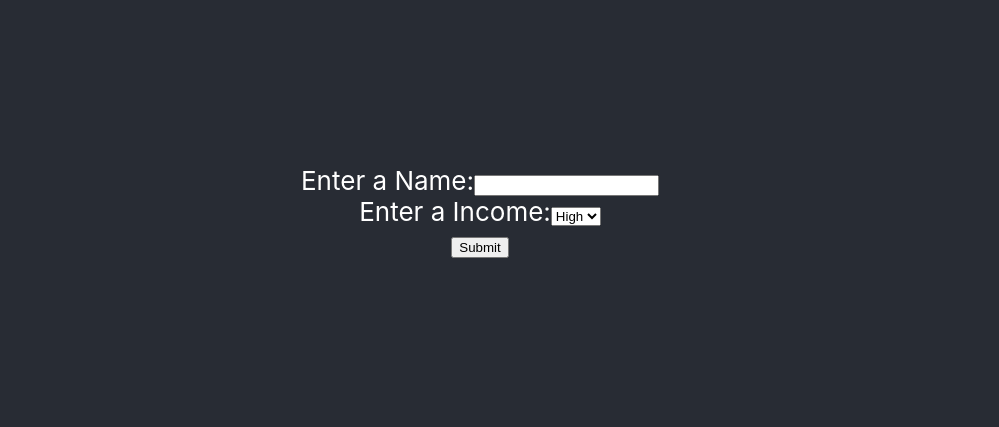
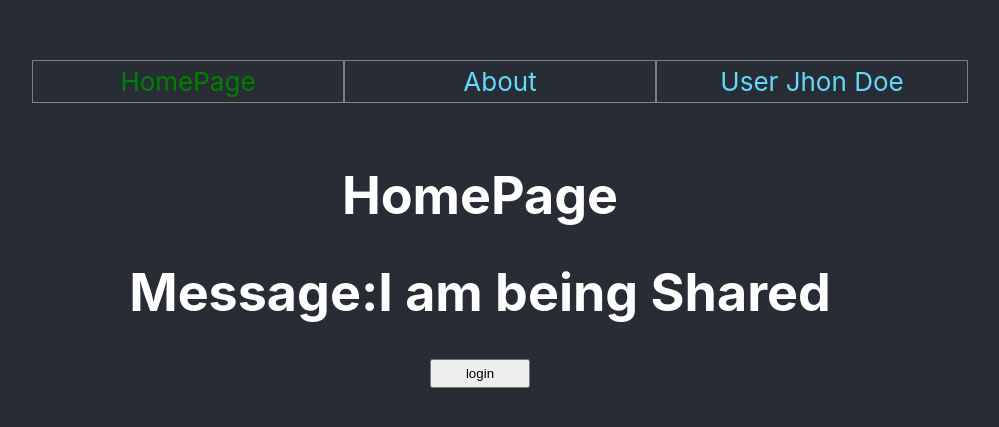
Before and after one commit to MallikarjunaTM/react-form, a React (Create React App) app: page / in a window 1280 px wide. Shown: the part 189-616 px from the top of the page, without its empty margins (160-1159 px from the left). Built offline with nearby package versions, Linux system fonts and the light colour scheme.

Commit message:
added files for react router and useContext

```diff
--- a/src/App.css
+++ b/src/App.css
@@ -26,6 +26,7 @@
 
 .App-link {
   color: #61dafb;
+  text-decoration: none;
 }
 
 @keyframes App-logo-spin {
@@ -36,3 +37,24 @@
     transform: rotate(360deg);
   }
 }
+
+.link-style{
+  color:green;
+}
+
+.ul-style{
+  display:flex;
+  flex-direction: row;
+}
+
+.li-style{
+  width:300px;
+  list-style-type: none;
+  border:1px solid gray;
+  padding:5px;
+}
+
+.button{
+  width:100px;
+  padding:5px;
+}
--- a/src/App.js
+++ b/src/App.js
@@ -1,51 +1,52 @@
-import logo from './logo.svg';
 import './App.css';
-import React, {useState} from 'react';
+import React, { useState } from 'react';
+import { BrowserRouter, Route, NavLink, Redirect,Prompt } from 'react-router-dom';
+import AboutPage from './component/AboutPage';
+import messageContext from './context/messageContext';
+import HomePage from './component/HomePage';
 
 function App() {
-  const [name,setName]=useState("");
-  const [income,setIncome]=useState("");
-
-  const handleChangeName=e=>{
-    const value=e.target.value;
-    const name=e.target.name;
-    console.log(value);
-    console.log(name)
-    if(name==='name'){
-      setName(value);
-    }
-
-    if(name==='income'){
-      setIncome(value)
-    }
-
+  const [loggedIn, setLoggedIn] = useState(false);
+  const [age,setAge] = useState(null);
+  const [message,setMessage] = useState('I am being Shared');
+  const handleClicked = e => {
+    setLoggedIn(!loggedIn);
   }
 
-  const handleSubmit=e=>{
-    console.log("state  ",name);
-    e.preventDefault();
+  const handleChange = e =>{
+    setAge(e.target.value);
   }
 
   return (
-    <div className="App">
-      <header className="App-header">
-        <form onSubmit={handleSubmit}>
-          <div>
-            <span>Enter a Name:</span>
-            <input type='text' name='name' value={name}  onChange={handleChangeName}/>
-          </div>
-          <div>
-            <span>Enter a Income:</span>
-            <select name='income' value={income} onChange={handleChangeName}>
-              <option value='High'>High</option>
-              <option value='Mid'>Mid</option>
-              <option value='Low'>Low</option>
-            </select>
-          </div>
-          <input type='submit' name='submit'/>
-        </form>
-      </header>
-    </div>
+    <BrowserRouter>
+    <messageContext.Provider value={[message,setMessage]}>
+      <div className="App">
+        <header className="App-header">
+          <ul className='ul-style'>
+            <li className='li-style'><NavLink className='App-link' to='/' exact activeClassName='link-style' >HomePage</NavLink></li>
+            <li className='li-style'><NavLink className='App-link' to='/about' exact activeClassName='link-style' >About</NavLink></li>
+            <li className='li-style'><NavLink className='App-link' to='/user/jhon/jhonson' exact activeClassName='link-style' >User Jhon Doe</NavLink></li>
+          </ul>
+          <Prompt when={ loggedIn && !age } message={(location)=>
+          location.pathname.startsWith('/user')?true:'are you sure'}/>
+          <Route path='/' exact render={()=><HomePage/>}/>
+          <Route path='/about' exact component={AboutPage} />
+          <Route path='/user/:firstName/:lastName'
+            exact render={({ match }) => {
+              return loggedIn ?
+
+              (
+                <div>
+                <h1>Age:{age}</h1>
+                <input type='text' value={age} onChange={handleChange}/>
+                Welcome:{match.params.firstName}{match.params.lastName}</div>) :
+                (<Redirect to='/'></Redirect>)
+            }} />
+          <button className='button' onClick={handleClicked}>{loggedIn ? 'logout' : 'login'}</button>
+        </header>
+      </div>
+      </messageContext.Provider>
+    </BrowserRouter>
   );
 }
 
--- /dev/null
+++ b/src/component/AboutPage.js
@@ -0,0 +1,14 @@
+import React,{useContext} from 'react'
+import messageContext from '../context/messageContext';
+import Outer from '../pages/components/outer';
+function AboutPage(){
+
+    return <div>
+
+        <h1>About previousAge</h1>
+        <h2>message:{useContext(messageContext)}</h2>
+        <Outer></Outer>
+        </div>;
+}
+
+export default AboutPage;
--- /dev/null
+++ b/src/component/HomePage.js
@@ -0,0 +1,13 @@
+import {useContext} from 'react';
+import messageContext from '../context/messageContext';
+
+const HomePage =()=>(
+
+    <div>
+        <h1>HomePage</h1>
+        <h1>Message:{useContext(messageContext)}</h1>
+    </div>
+
+);
+
+export default HomePage;
--- /dev/null
+++ b/src/context/messageContext.js
@@ -0,0 +1,5 @@
+import {createContext} from 'react';
+
+const messageContext=createContext(null);
+
+export default messageContext;
--- /dev/null
+++ b/src/pages/components/inner.js
@@ -0,0 +1,11 @@
+import React,{useContext} from 'react';
+import messageContext from '../../context/messageContext';
+function Inner(){
+    const [message,setMessage] = useContext(messageContext);
+    return <div>
+        <h3>Inner:</h3>
+        <button onClick={()=>{setMessage(Math.random().toString())}}>Change Message</button>
+    </div>
+}
+
+export default Inner;
--- /dev/null
+++ b/src/pages/components/outer.js
@@ -0,0 +1,11 @@
+import React from 'react';
+import Inner from './inner';
+
+function Outer(){
+    return <div>
+        <h2>Outer</h2>
+        <Inner></Inner>
+    </div>
+}
+
+export default Outer;
```
